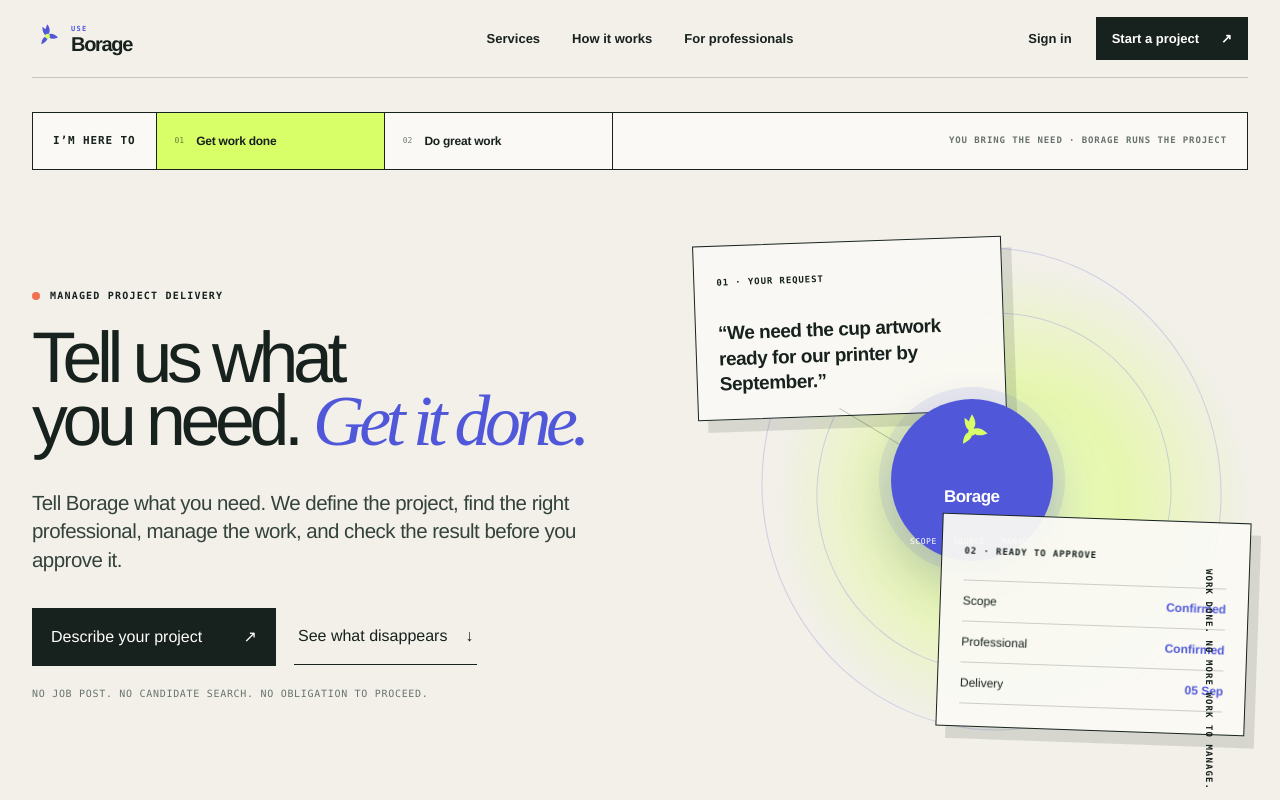
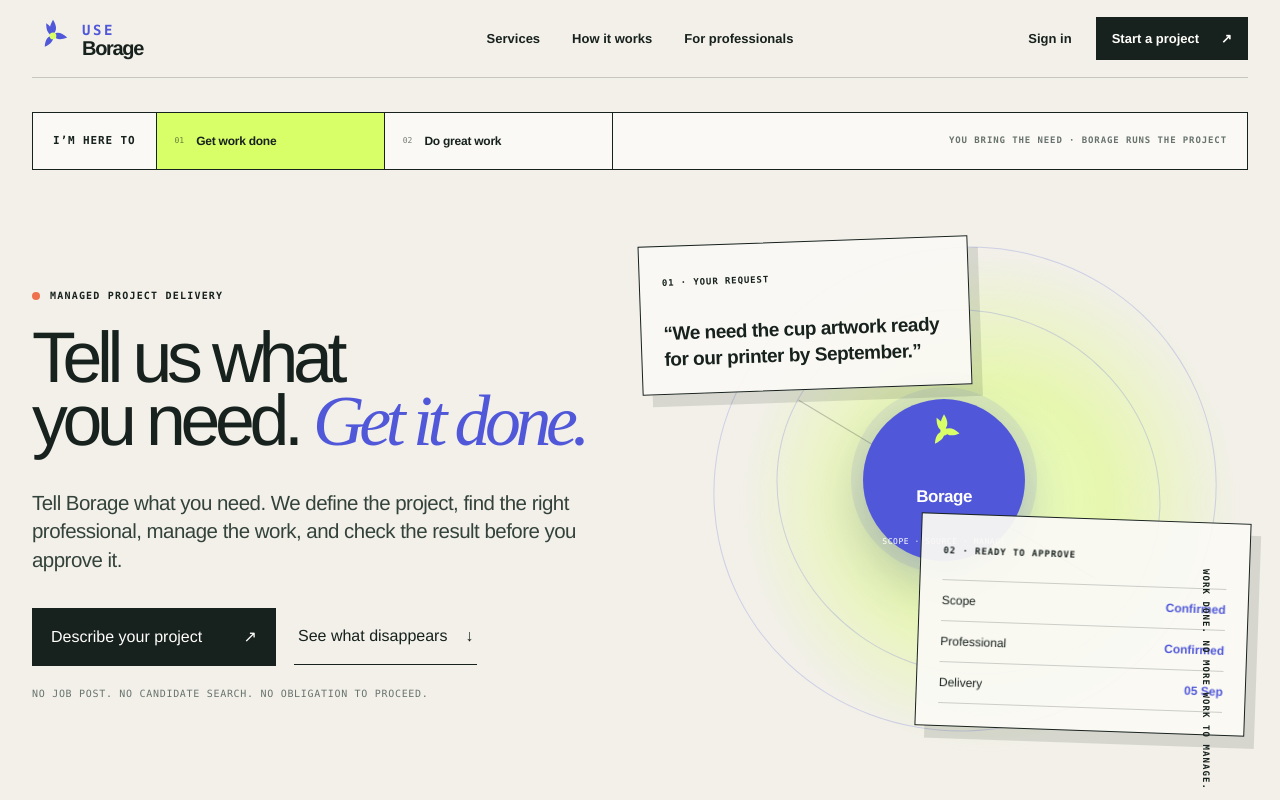
Before and after one commit to trueProgrammer/useborage-landing, a plain HTML site: page index.html in a window 1280 px wide. Shown: the top 800 px of the page. Drawn offline with Linux system fonts and the light colour scheme.

Commit message:
Enlarge brand mark and hero graphic

```diff
--- a/assets/css/landing.css
+++ b/assets/css/landing.css
@@ -110,7 +110,7 @@
 .brand-lockup small {
     color: var(--blue);
     font-family: var(--mono);
-    font-size: 7px;
+    font-size: 14px;
     font-weight: 850;
     letter-spacing: 0.18em;
     line-height: 1;
@@ -125,8 +125,8 @@
 }
 
 .brand-flower {
-    width: 31px;
-    height: 31px;
+    width: 42px;
+    height: 42px;
     overflow: visible;
     fill: var(--blue);
 }
@@ -374,6 +374,13 @@
     position: relative;
     min-height: 590px;
     isolation: isolate;
+}
+
+@media (min-width: 1101px) {
+    .hero-signal {
+        width: 110%;
+        margin-left: -10%;
+    }
 }
 
 .hero-signal::before {
@@ -1417,8 +1424,8 @@
 }
 
 @media (max-width: 520px) {
-    .brand-flower { width: 26px; height: 26px; }
-    .brand-lockup small { font-size: 6px; }
+    .brand-flower { width: 36px; height: 36px; }
+    .brand-lockup small { font-size: 12px; }
     .brand-lockup strong { font-size: 18px; }
     .small-cta span { display: none; }
     .small-cta [data-header-cta-label] { display: inline; }
--- a/index.html
+++ b/index.html
@@ -18,7 +18,7 @@
     <title>Borage | Managed Project Delivery for Business</title>
     <link rel="canonical" href="https://www.useborage.com/">
     <link rel="icon" href="/assets/favicon.svg" type="image/svg+xml">
-    <link rel="stylesheet" href="/assets/css/landing.css?v=5">
+    <link rel="stylesheet" href="/assets/css/landing.css?v=6">
     <link rel="stylesheet" href="/assets/css/pages.css?v=2">
     <script type="application/ld+json">
     {
```
Also changed, not shown: 404.html (+1 -1 lines), for-professionals.html (+1 -1 lines), how-it-works.html (+1 -1 lines), integrations/chatgpt-claude-mcp.html (+1 -1 lines), privacy.html (+1 -1 lines), services/3d-rendering-product-animation.html (+1 -1 lines), services/packaging-label-design.html (+1 -1 lines), services/presentation-design.html (+1 -1 lines), terms.html (+1 -1 lines).
